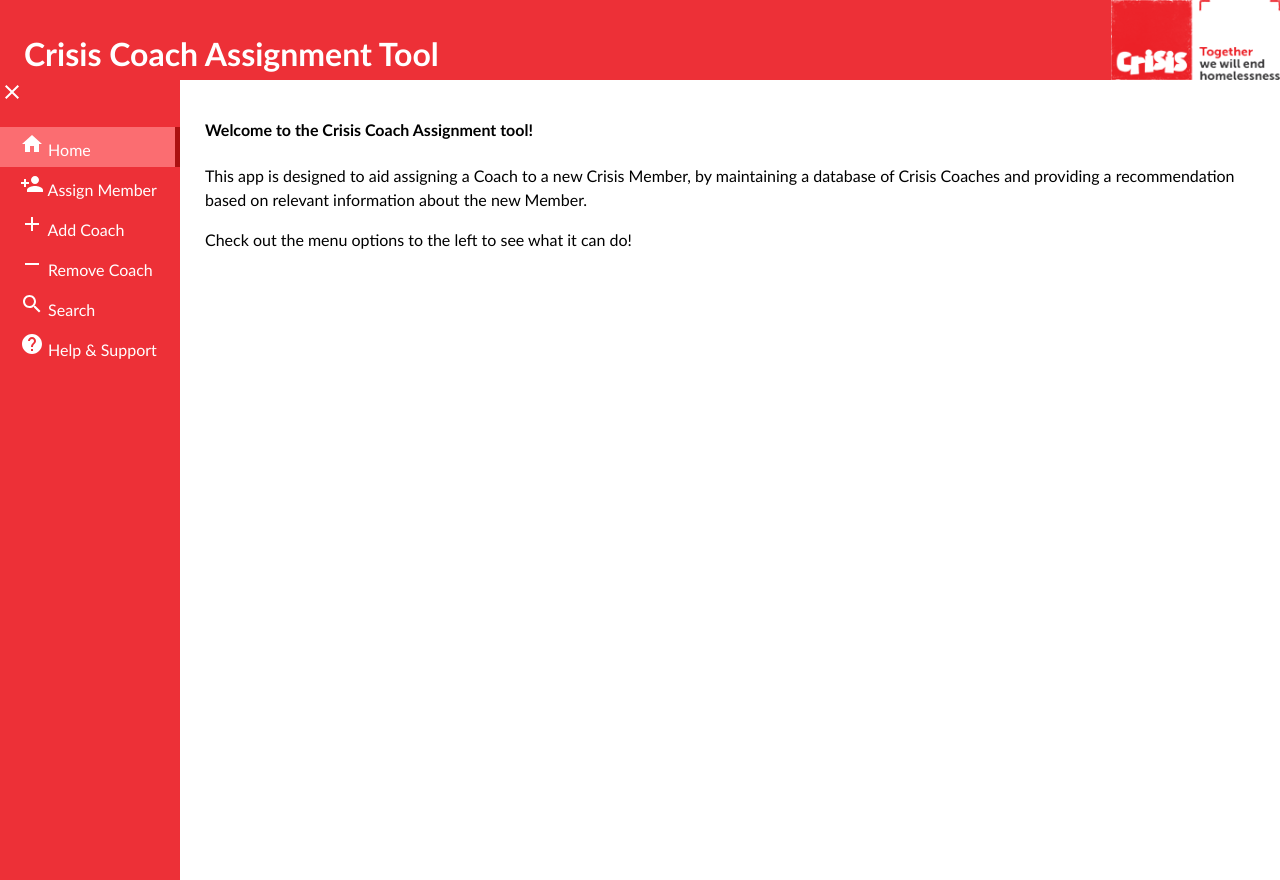
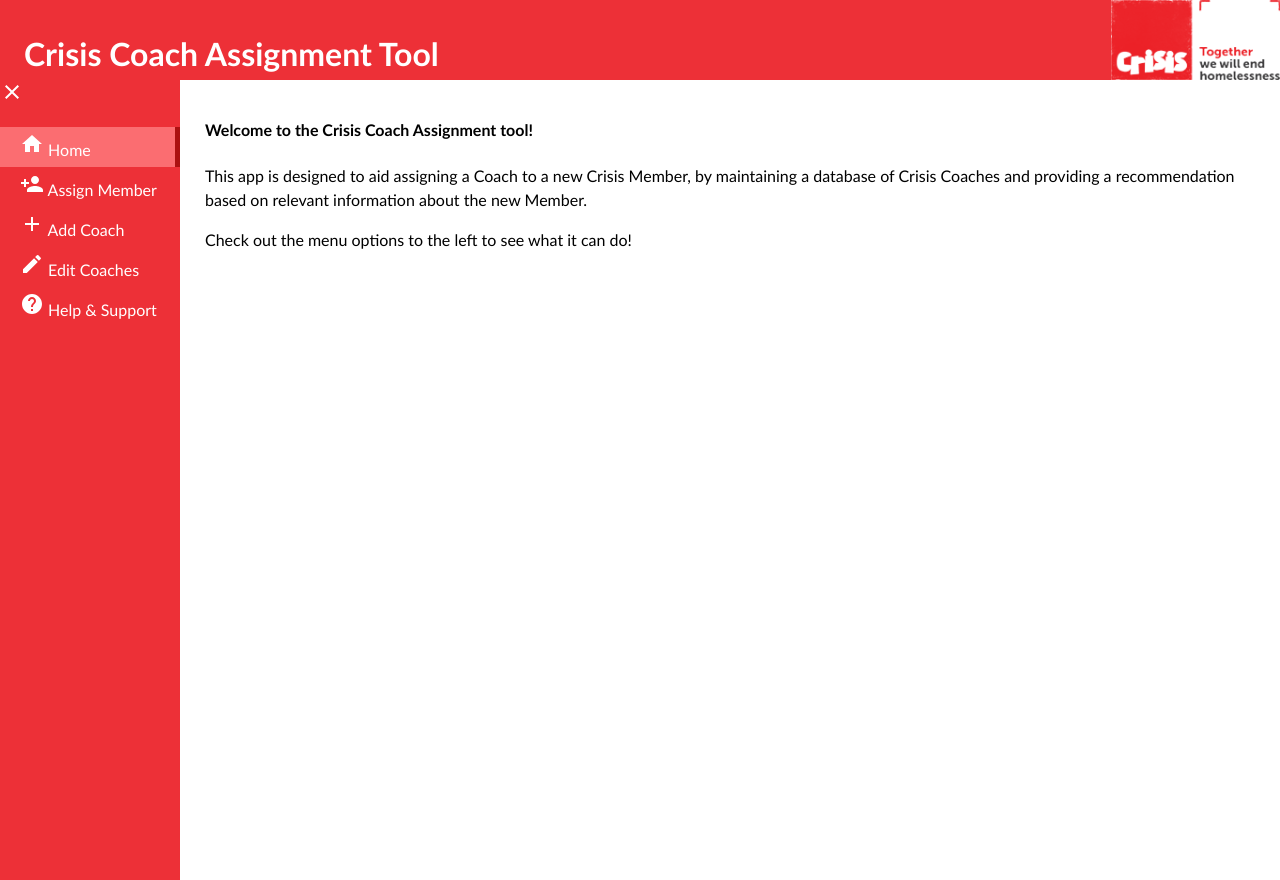
Before and after one commit to richcooper95/crisis, a React (Create React App) app: page / in a window 1280 px wide. Built offline with nearby package versions, Linux system fonts and the light colour scheme.

Commit message:
Change Remove and Search to Edit, and add descriptions to dropdowns

```diff
--- a/src/components/Assign.js
+++ b/src/components/Assign.js
@@ -110,12 +110,12 @@ export default class Assign extends React.Component {
   }
 
   onRightsChange(selectedList, currentItem) {
-    this.setState({rights: currentItem});
+    this.setState({rights: currentItem.type});
     console.log(currentItem);
   }
 
   onHousingChange(selectedList, currentItem) {
-    this.setState({housing: currentItem});
+    this.setState({housing: currentItem.type});
     console.log(currentItem);
   }
 
@@ -214,8 +214,8 @@ export default class Assign extends React.Component {
                 Enter the Member's rights status.
               </p>
               <Multiselect
-                options={numArray}
-                isObject={false}
+                options={rightsStatusOpts}
+                displayValue="desc"
                 closeIcon="cancel"
                 placeholder="Select Rights Status"
                 avoidHighlightFirstOption
@@ -229,8 +229,8 @@ export default class Assign extends React.Component {
                 Enter the Member's housing status.
               </p>
               <Multiselect
-                options={numArray}
-                isObject={false}
+                options={housingStatusOpts}
+                displayValue="desc"
                 closeIcon="cancel"
                 placeholder="Select Housing Status"
                 avoidHighlightFirstOption
--- a/src/components/SidebarContent.js
+++ b/src/components/SidebarContent.js
@@ -1,6 +1,6 @@
 import React from 'react'
 import { Transition } from 'react-transition-group'
-import { Home, PersonAdd, Add, Remove, Search, Help } from '@material-ui/icons';
+import { Home, PersonAdd, Add, Edit, Help } from '@material-ui/icons';
 
 const duration = 100
 
@@ -30,8 +30,7 @@ const sidebarButtonNames = {
     "home": "Home",
     "assign": "Assign Member",
     "add": "Add Coach",
-    "remove": "Remove Coach",
-    "search": "Search",
+    "edit": "Edit Coaches",
     "help": "Help & Support",
 }
 
@@ -63,8 +62,7 @@ export default class SidebarContent extends React.Component {
           {this.renderLink(<Home />, "home")}
           {this.renderLink(<PersonAdd />, "assign")}
           {this.renderLink(<Add />, "add")}
-          {this.renderLink(<Remove />, "remove")}
-          {this.renderLink(<Search />, "search")}
+          {this.renderLink(<Edit />, "edit")}
           {this.renderLink(<Help />, "help")}
         </div>
       )}
```
